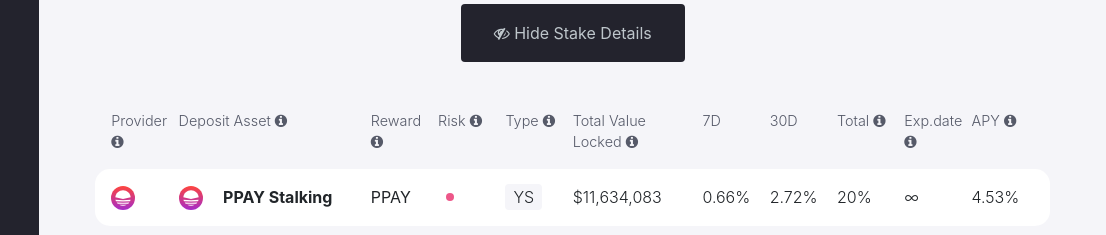
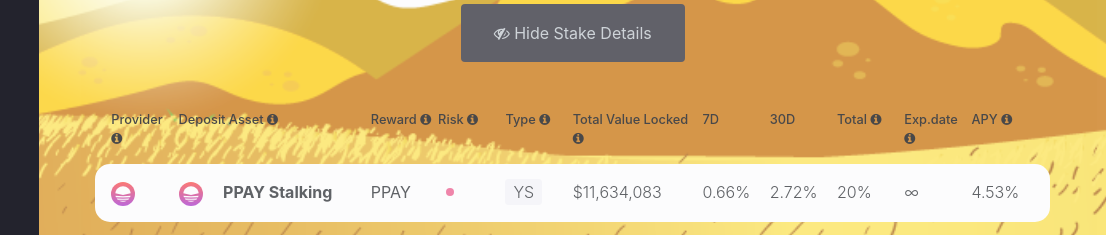
Before and after one commit to emmanuelnkechi/panther, a plain HTML site: page index.html in a window 1280 px wide. Shown: the part 527-762 px from the top of the page, 174-1280 px from the left. Drawn offline with nearby package versions, Linux system fonts and the light colour scheme.

Commit message:
added background-image

```diff
--- a/main.css
+++ b/main.css
@@ -169,6 +169,13 @@ header {
 
 .page-content {
   padding: 3.5rem;
+  background-image: url(images/golden-puppy-05.png);
+    background-position: center center;
+    background-repeat: no-repeat;
+    background-size: cover;
+    opacity: 0.7;
+    background-attachment: fixed;
+    transition: background 0.3s, border-radius 0.3s, opacity 0.3s;
 }
 .earn-para {
   font-weight: 300;
@@ -261,9 +268,9 @@ header {
   margin-top: 0.5rem;
 }
 .table-header {
-  font-size: 0.9rem;
-  font-weight: 300;
-  color: #565a69;
+  font-size: 0.8rem;
+  font-weight: 500;
+  color: #000;
 }
 .small-size {
   font-size: 1rem;
```
Also changed, not shown: images/golden-puppy-05.png (added).
